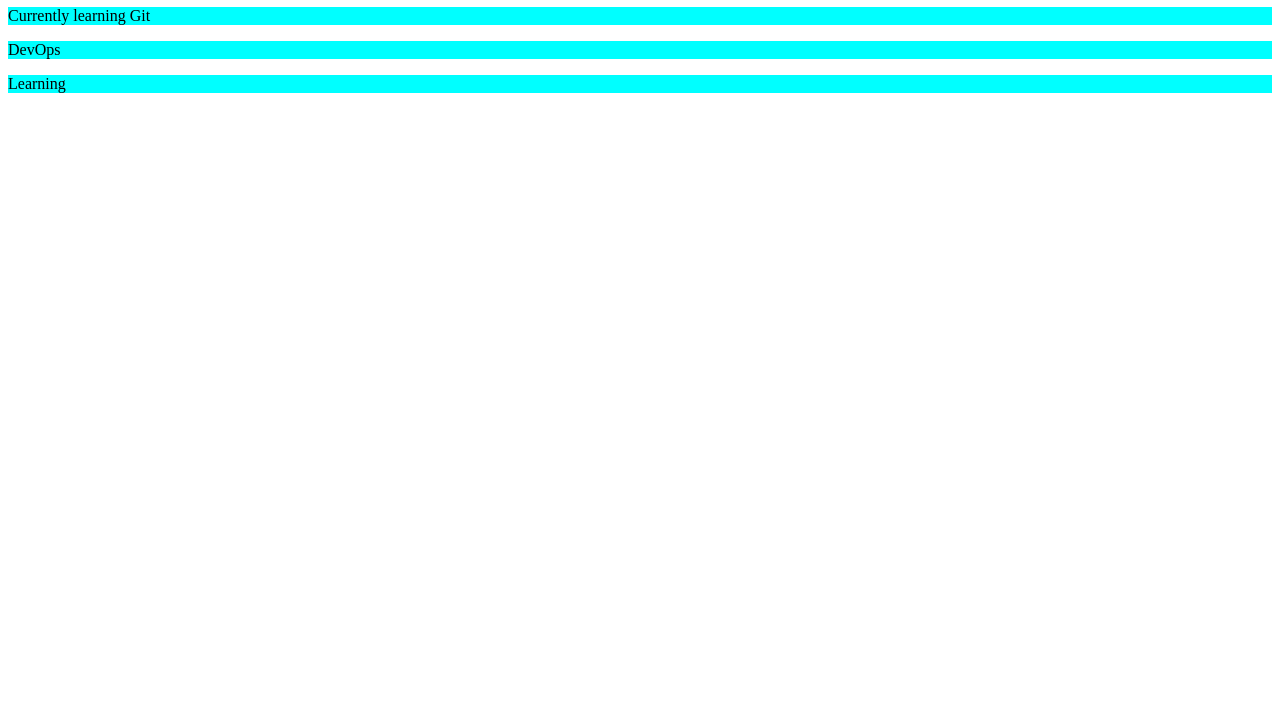
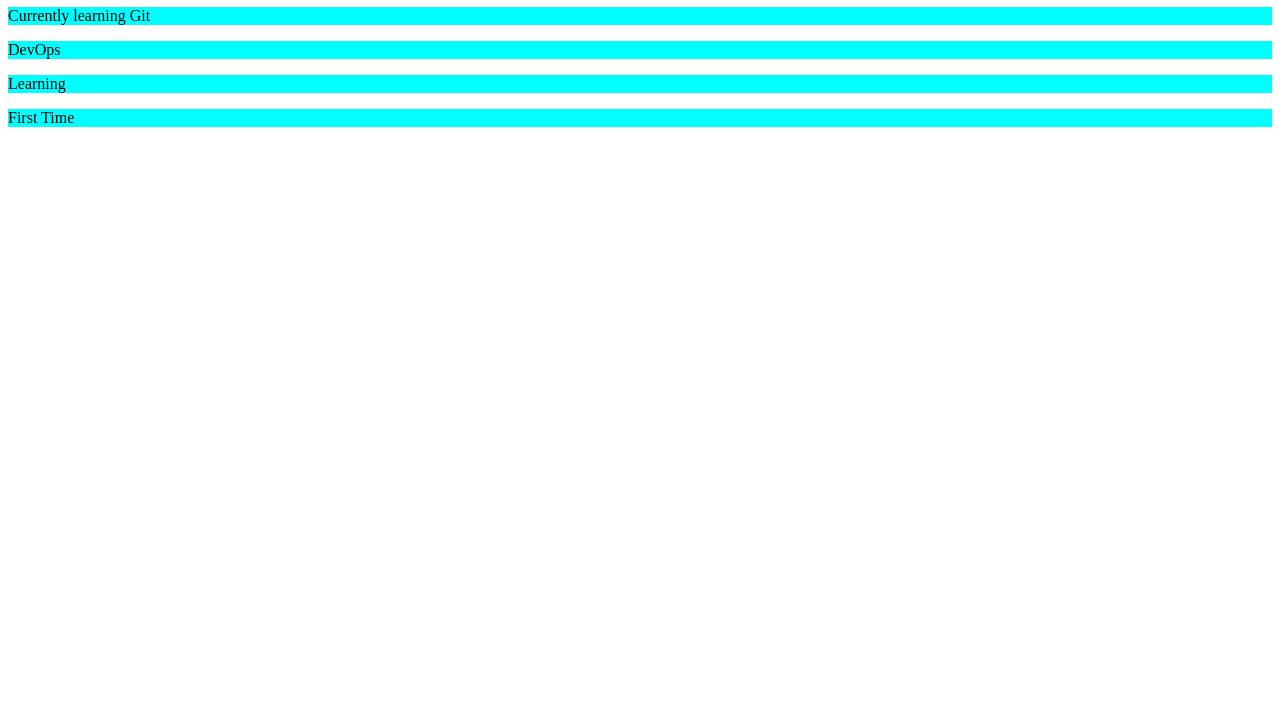
Before and after one commit to murtaza2021/Ghulam-Murtaza, a plain HTML site: page index.html in a window 1280 px wide. Shown: the part 73-800 px from the top of the page. Drawn offline with Linux system fonts and the light colour scheme.

Commit message:
new updations

```diff
--- a/index.html
+++ b/index.html
@@ -12,5 +12,6 @@
     <p>Currently learning Git</p>
     <p>DevOps</p>
     <p>Learning</p>
+    <p>First Time</p>
 </body>
 </html>
```
